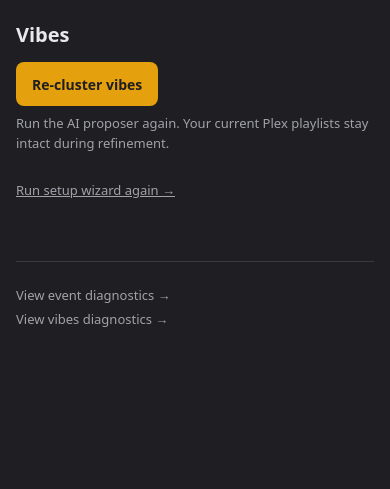
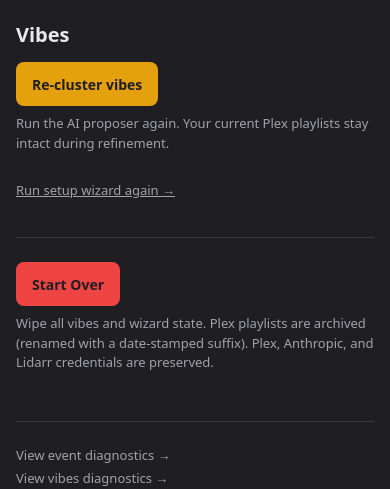
Before and after one commit to sambo7262/Composer, a FastAPI app: template app/templates/pages/settings.html in a window 390 px wide. Shown: the part 1376-1865 px from the top of the page. Before the commit the page ends 1703 px from the top, so only its background shows below. Run offline with FastAPI, Linux system fonts and the light colour scheme; the template is opened without the code that fills it: most values are stand-ins (such as "Sample title", 1, 10 or a date in 2020); data that the repository does not hold is empty; style sheets or scripts are compiled from the project's sources.

Commit message:
feat(06.2-02): add Start Over button + confirm modal in settings (WIZ-08 UI)
WIZ-08 / D-24..D-25 — destructive entry-point UI for the Start Over
wizard reset. Settings page gains:

- A red Start Over button in the Vibes section, visible only when
  Vibe.count() > 0 (never offer destruction when there is nothing to
  destroy).
- A confirm modal (partials/start_over_modal.html) with D-25 locked
  content (Archive your current Composer playlists, (archived
  YYYY-MM-DD) suffix hint, Clear all vibe assignments, Restart the
  setup wizard, credentials preserved, This cannot be undone) and
  Cancel + destructive Start Over actions.
- Cancel + outside-click + Escape dismiss via Alpine $dispatch
  (mirrors recluster_modal pattern).
- Confirm button hx-post=/api/setup/start-over with hx-swap=none
  (endpoint returns 204 + HX-Redirect=/setup; HTMX honors the redirect).

pages.py::settings_page now queries vibe_count once and passes it into
the template context to gate the button + modal include.

Mobile-first compliance: min-h-11 tap targets (Pitfall 17), tap-not-
hover via active:/focus: companions (Pitfall 18). aria-modal +
aria-labelledby on the modal.

8 new tests in test_setup_templates.py cover the template context,
visibility gate, D-25 content lock, Alpine pattern, tap targets, and
the hx-post target.

```diff
--- a/app/templates/pages/settings.html
+++ b/app/templates/pages/settings.html
@@ -49,7 +49,11 @@
 
 <!-- Phase 6 Plan 04 (D-20, VIBE-11): Vibes section.
      Re-cluster button dispatches an Alpine event the recluster_modal listens for.
-     The modal is included once at the bottom of this section. -->
+     The modal is included once at the bottom of this section.
+
+     Phase 6.2 Plan 02 (WIZ-08 / D-24): also adds a destructive "Start Over"
+     button visible only when Vibe.count() > 0 — wipes vibes + wizard state +
+     archives Composer · playlists in Plex with a date-stamped suffix. -->
 <div class="mt-6">
   <h2 class="text-[20px] font-semibold text-text-primary mb-3">Vibes</h2>
   <button x-data
@@ -66,9 +70,27 @@
      class="block text-[13px] text-text-secondary hover:text-accent mt-4 underline min-h-11 inline-flex items-center">
     Run setup wizard again →
   </a>
+
+  {% if vibe_count and vibe_count > 0 %}
+  <div class="mt-6 pt-6 border-t border-border">
+    <button x-data
+            @click="$dispatch('open-start-over')"
+            class="bg-error text-surface-primary font-semibold rounded-lg min-h-11 px-4 py-2 text-[14px] focus:outline focus:outline-2 active:opacity-90">
+      Start Over
+    </button>
+    <p class="text-[13px] text-text-secondary mt-2">
+      Wipe all vibes and wizard state. Plex playlists are archived (renamed
+      with a date-stamped suffix). Plex, Anthropic, and Lidarr credentials
+      are preserved.
+    </p>
+  </div>
+  {% endif %}
 </div>
 
 {% include "partials/recluster_modal.html" %}
+{% if vibe_count and vibe_count > 0 %}
+{% include "partials/start_over_modal.html" %}
+{% endif %}
 
 <!-- Phase 6 Plan 04 (D-37): dual diagnostics footer (replaces single link from Phase 5).
      "View diagnostics →" was renamed "View event diagnostics →" to disambiguate
--- /dev/null
+++ b/app/templates/partials/start_over_modal.html
@@ -0,0 +1,73 @@
+{# Phase 6.2 Plan 02 — WIZ-08 "Start Over" confirm modal (D-24..D-30).
+
+   This modal is a DESTRUCTIVE action (red Start Over button per D-25). The
+   recluster modal uses accent styling because it's reversible during
+   refinement; WIZ-08 wipes all wizard state and DB rows, so the confirm
+   button is error-styled.
+
+   D-25 locked content (tone polished but content unchanged):
+   - Archive your current Composer playlists in Plex (renamed with an
+     "(archived YYYY-MM-DD)" suffix — they remain in Plex for cleanup)
+   - Clear all vibe assignments and wizard state in Composer
+   - Restart the setup wizard from Step 1
+   - Plex, Anthropic, and Lidarr credentials are preserved
+   - This cannot be undone
+
+   HTMX behavior: the confirm button hx-posts to /api/setup/start-over with
+   hx-swap="none" because the endpoint returns 204 + HX-Redirect=/setup. HTMX
+   honors the redirect; there is no body to swap.
+
+   Alpine: listens for "open-start-over" on the window (settings.html
+   dispatches via the Start Over button). Cancel + outside-click close via
+   $dispatch('close-start-over') so the open state is local to this widget.
+#}
+<div x-data="{ open: false }"
+     x-show="open"
+     @open-start-over.window="open = true"
+     @close-start-over.window="open = false"
+     @keydown.escape.window="open = false"
+     class="fixed inset-0 bg-black/60 z-40"
+     role="dialog"
+     aria-modal="true"
+     aria-labelledby="start-over-modal-title"
+     style="display: none;">
+  <div @click.self="$dispatch('close-start-over')"
+       class="fixed inset-0 flex items-start justify-center pt-32 px-4">
+    <div class="bg-surface-card rounded-lg p-6 max-w-md w-full border border-border"
+         x-init="$nextTick(() => $refs.cancel && $refs.cancel.focus())">
+      <h2 id="start-over-modal-title"
+          class="text-[20px] font-semibold text-text-primary mb-3">
+        Start Over?
+      </h2>
+      <p class="text-[14px] text-text-secondary mb-2">This will:</p>
+      <ul class="list-disc pl-5 text-[14px] text-text-secondary space-y-1 mb-4">
+        <li>Archive your current Composer playlists in Plex (renamed with an
+            "(archived YYYY-MM-DD)" suffix — they remain in Plex for you to
+            clean up in Plexamp)</li>
+        <li>Clear all vibe assignments and wizard state in Composer</li>
+        <li>Restart the setup wizard from Step 1</li>
+      </ul>
+      <p class="text-[13px] text-text-secondary mb-2">
+        Your Plex, Anthropic, and Lidarr credentials are preserved.
+      </p>
+      <p class="text-[13px] text-error font-semibold mb-6">
+        This cannot be undone.
+      </p>
+      <div class="flex gap-4">
+        <button type="button"
+                x-ref="cancel"
+                @click="$dispatch('close-start-over')"
+                class="flex-1 min-h-11 bg-surface-elevated text-text-primary rounded-lg font-medium text-[14px] focus:outline focus:outline-2 active:opacity-90">
+          Cancel
+        </button>
+        <button type="button"
+                hx-post="/api/setup/start-over"
+                hx-swap="none"
+                @click="open = false"
+                class="flex-1 min-h-11 bg-error text-surface-primary rounded-lg font-semibold text-[14px] focus:outline focus:outline-2 active:opacity-90">
+          Start Over
+        </button>
+      </div>
+    </div>
+  </div>
+</div>
```
Also changed, not shown: app/routers/pages.py (+14 -1 lines), tests/test_setup_templates.py (+218 -0 lines).
